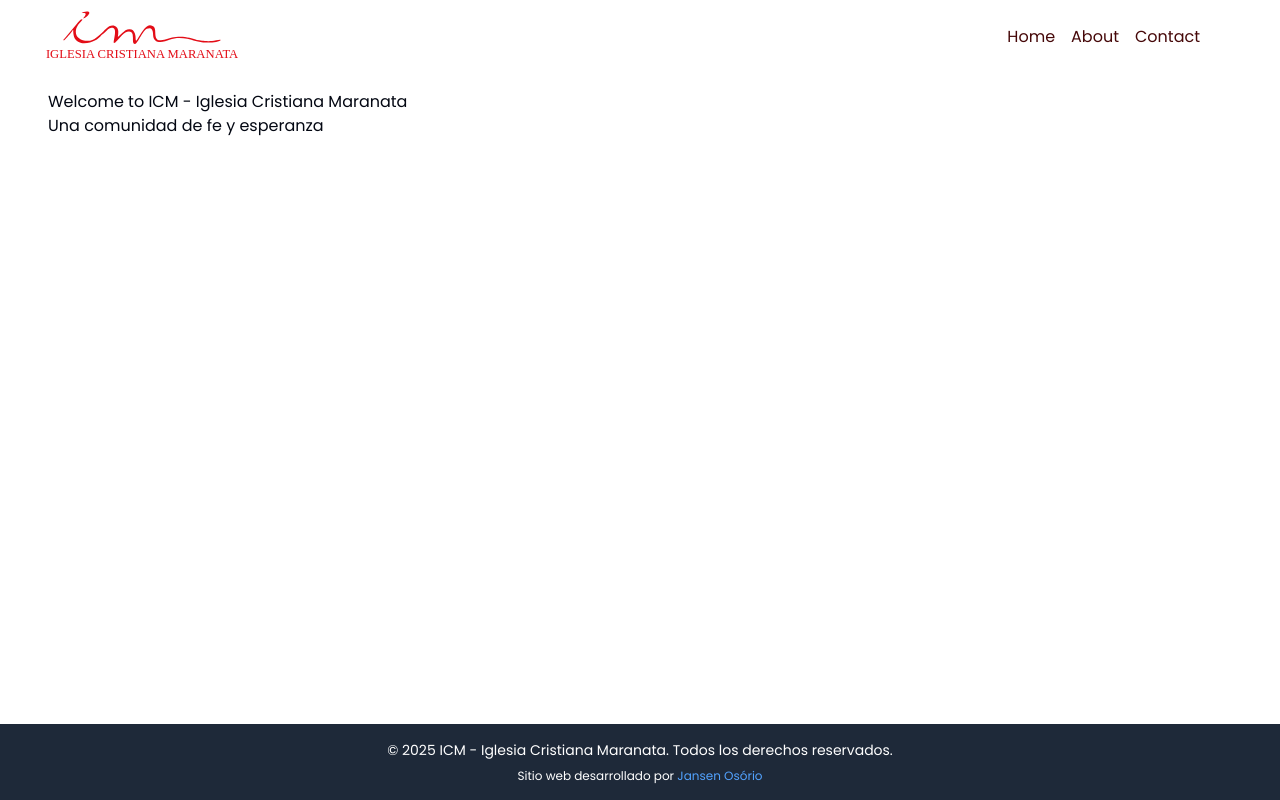
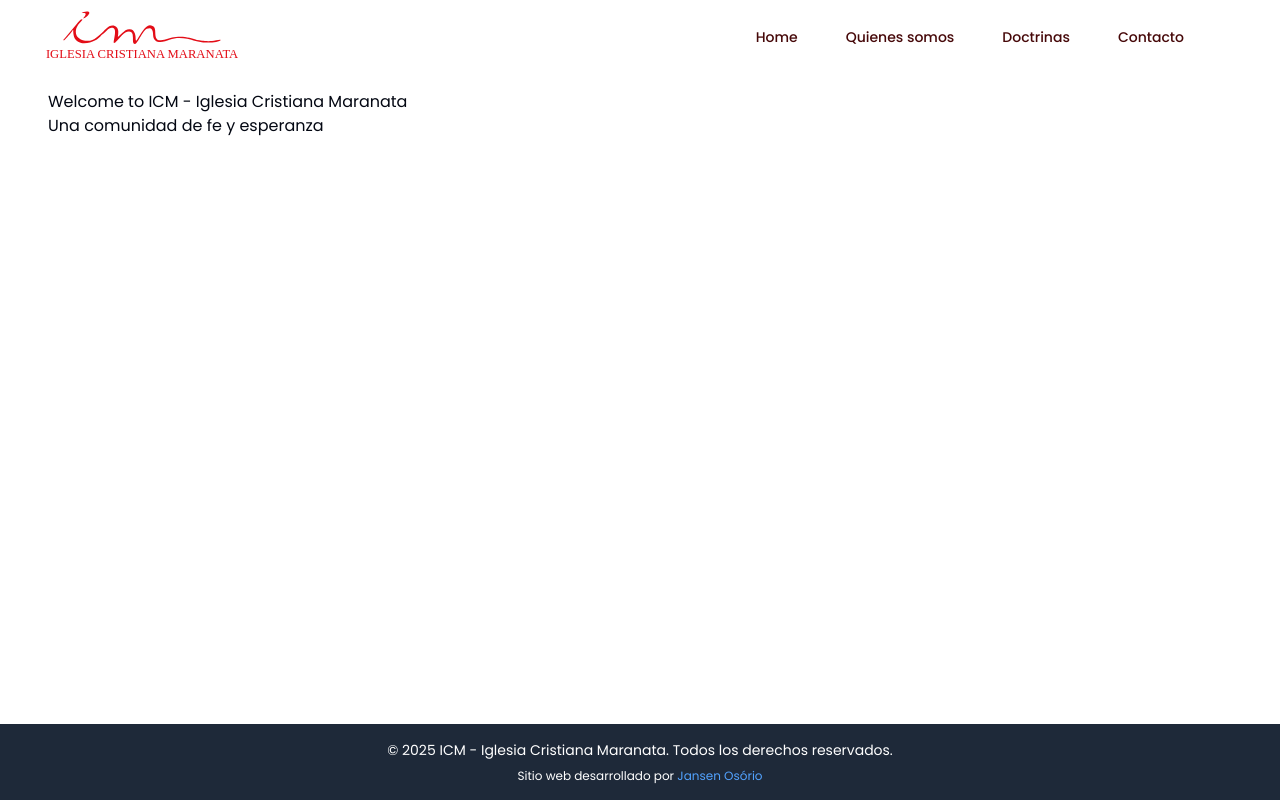
Before and after one commit to jansenosorio/site-icm-america-latina, a Next.js app: page / in a window 1280 px wide. Built offline with nearby package versions, Linux system fonts and the light colour scheme.

Commit message:
feat: update menu items and improve button styling; wrap logo in a link

```diff
--- a/components/header/Menu.tsx
+++ b/components/header/Menu.tsx
@@ -1,5 +1,6 @@
 import { MenuItem } from "@/const/menu-itens";
 import Link from "next/link";
+import { Button } from "../ui/button";
 
 type MenuProps = {
   menuItens: MenuItem[];
@@ -10,11 +11,11 @@ export function Menu({ menuItens }: MenuProps) {
       <div className="container mx-auto flex justify-between items-center">
         <ul className="flex space-x-4">
           {menuItens.map((item) => (
-            <li key={item.href}>
-              <Link href={item.href} className="hover:underline">
+            <Button variant={"ghost"} asChild key={item.href}>
+              <Link href={item.href} className="hover:text-white">
                 {item.title}
               </Link>
-            </li>
+            </Button>
           ))}
         </ul>
       </div>
--- a/components/logo/Logo.tsx
+++ b/components/logo/Logo.tsx
@@ -1,9 +1,12 @@
 import Image from "next/image";
+import Link from "next/link";
 
 export function Logo() {
   return (
     <div className="flex items-center justify-between h-full">
-      <Image src="/logo.svg" alt="Logo" width={220} height={125} />
+      <Link href="/">
+        <Image src="/logo.svg" alt="Logo" width={220} height={125} />
+      </Link>
     </div>
   );
 }
--- a/components/ui/button.tsx
+++ b/components/ui/button.tsx
@@ -18,7 +18,7 @@ const buttonVariants = cva(
         secondary:
           "bg-secondary text-secondary-foreground shadow-xs hover:bg-secondary/80",
         ghost:
-          "hover:bg-accent hover:text-accent-foreground dark:hover:bg-accent/50",
+          "hover:bg-red-950 hover:text-red-950-foreground dark:hover:bg-red-950/50",
         link: "text-primary underline-offset-4 hover:underline",
       },
       size: {
--- a/const/menu-itens.ts
+++ b/const/menu-itens.ts
@@ -9,11 +9,15 @@ export const MENU_ITENS: MenuItem[] = [
     href: "/",
   },
   {
-    title: "About",
-    href: "/about",
+    title: "Quienes somos",
+    href: "/quienes-somos",
   },
   {
-    title: "Contact",
-    href: "/contact",
+    title: "Doctrinas",
+    href: "/doctrinas",
+  },
+  {
+    title: "Contacto",
+    href: "/contacto",
   },
 ];
```
